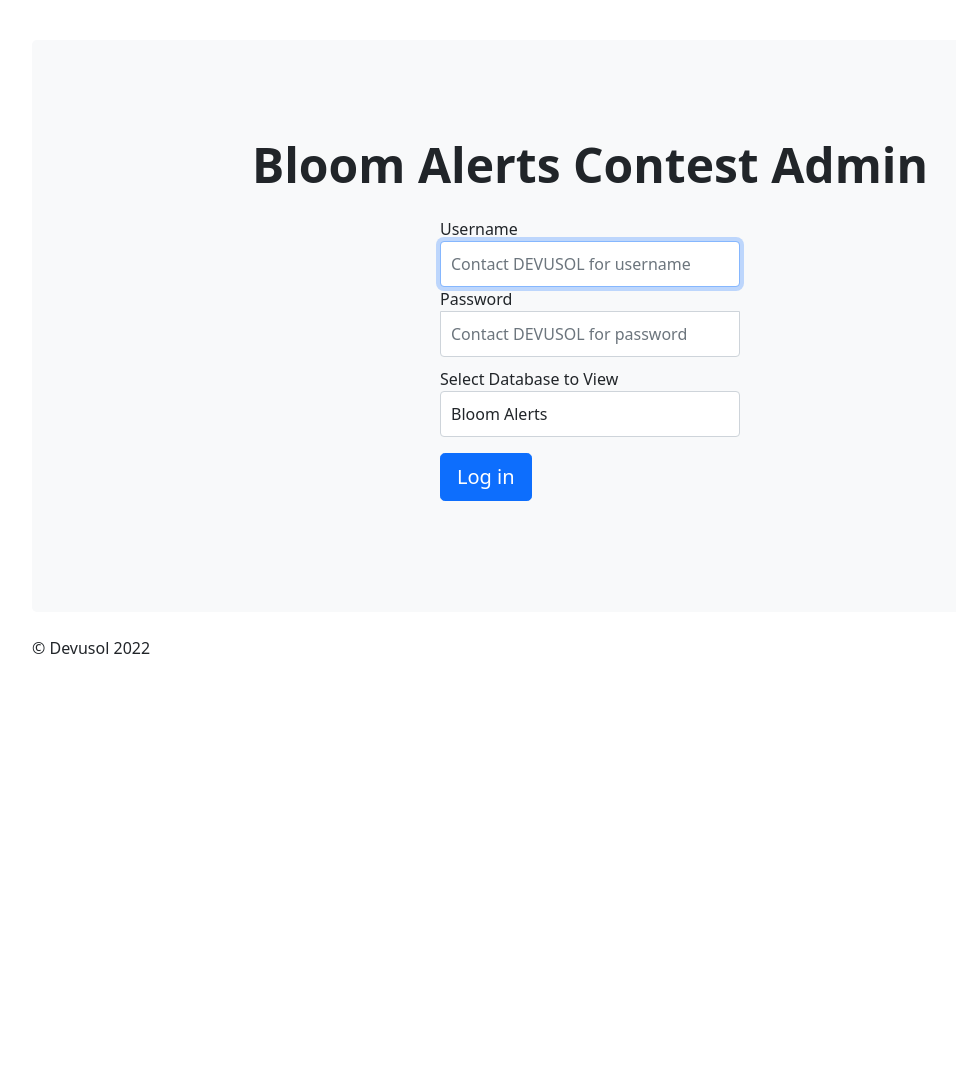
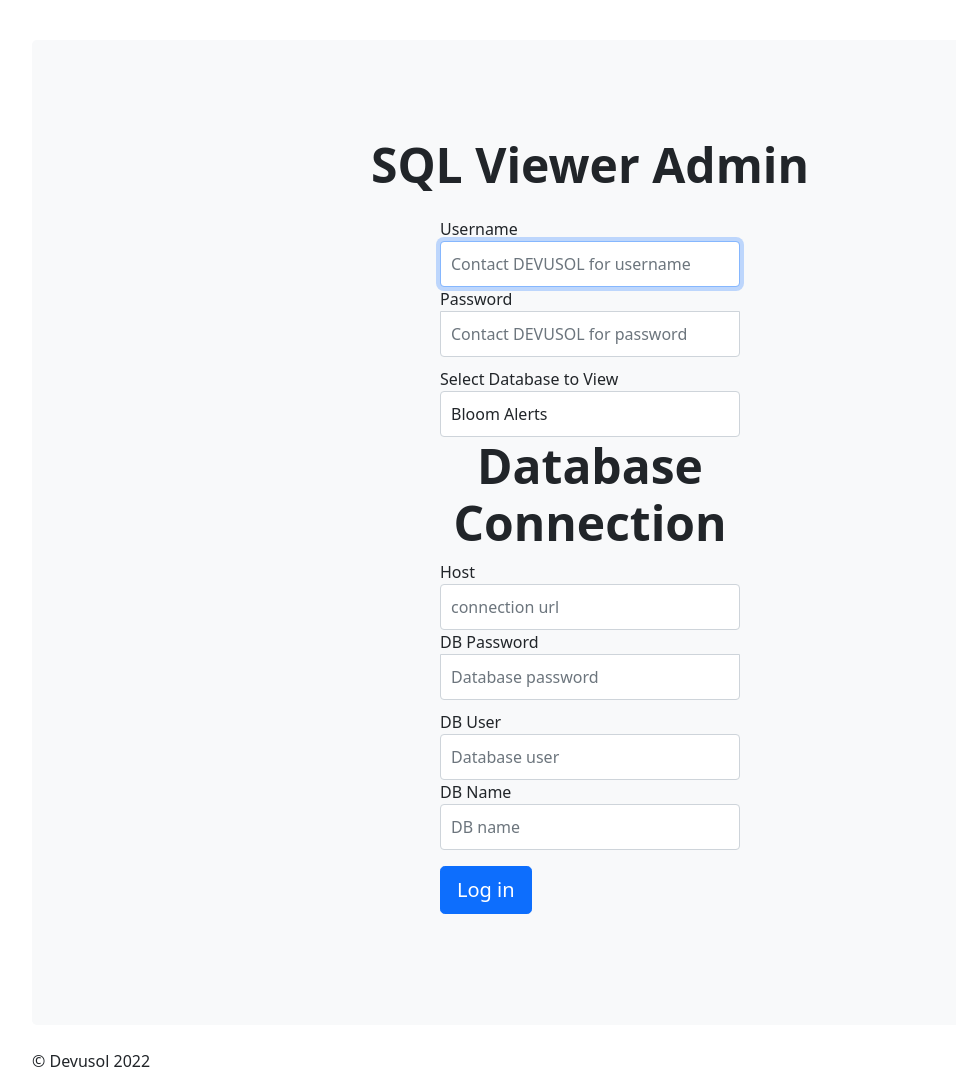
Before and after one commit to Devusol/sqlviewer, a Flask app: page / in a window 1280 px wide. Shown: the top 1090 px of the page, without its empty margins (50-1006 px from the left). Before the commit the page ends 654 px from the top, so only its background shows below. Run offline with Flask 3, Linux system fonts and the light colour scheme; parts of the project's set-up code (start-up, migrations or seed data) failed here and were passed over.

Commit message:
ready for connection login setup

```diff
--- a/templates/login.html
+++ b/templates/login.html
@@ -16,7 +16,7 @@
 
 		<div class="p-5 mb-4 bg-light rounded-3">
 			<div class="container-fluid py-5">
-				<h1 class="display-5 fw-bold text-center">Bloom Alerts Contest Admin</h1>
+				<h1 class="display-5 fw-bold text-center">SQL Viewer Admin</h1>
 
 				<form id="form-signin" action="/login" method="POST" autocomplete="off">
 					<div class="msg">{{ msg }}</div>
@@ -26,11 +26,26 @@
 					<label for="pword" class="sr-only"> Password</label>
 					<input type="password" name="pword" id="pword" class="form-control"
 						placeholder="Contact DEVUSOL for password" required />
-						<label for="dbselect" class="sr-only"> Select Database to View</label>
+					<label for="dbselect" class="sr-only"> Select Database to View</label>
 					<select name="dbselect" id="dbselect" class="form-control" required>
 						<option value="bloom">Bloom Alerts</option>
 						<option value="contest">Contestants</option>
 					</select>
+
+					<h1 class="display-5 fw-bold text-center">Database Connection</h1>
+
+					<label for="dbcon" class="sr-only"> Host</label>
+					<input type="text" name="dbconnection" id="dbcon" class="form-control"
+						placeholder="connection url" required />
+					<label for="pword" class="sr-only"> DB Password</label>
+					<input type="password" name="dbpword" id="pword" class="form-control"
+						placeholder="Database password" required />
+						<label for="pword" class="sr-only"> DB User</label>
+					<input type="text" name="dbuser" id="pword" class="form-control"
+						placeholder="Database user" required />
+						<label for="dbcon" class="sr-only"> DB Name</label>
+					<input type="text" name="dbname" id="dbname" class="form-control"
+						placeholder="DB name" required />
 
 					<button class="btn btn-lg btn-primary btn-block mt-3" type="submit">
 						Log in
```
